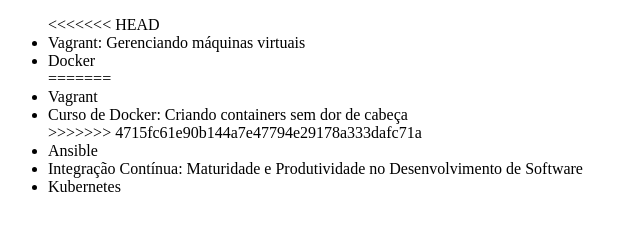
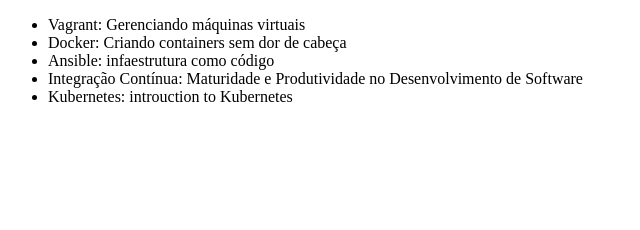
Before and after one commit to CamejoFrancisco/alura-git, a plain HTML site: page index.html in a window 1280 px wide. Shown: the whole page, without its empty margins (0-640 px from the left). Drawn offline with Linux system fonts and the light colour scheme.

Commit message:
Alterando o nome do curso de Kubernetes

```diff
--- a/index.html
+++ b/index.html
@@ -6,16 +6,11 @@
 </head>
 <body>
     <ul>
-<<<<<<< HEAD
         <li>Vagrant: Gerenciando máquinas virtuais</li>
-        <li>Docker</li>
-=======
-        <li>Vagrant</li>
-        <li>Curso de Docker: Criando containers sem dor de cabeça</li>
->>>>>>> 4715fc61e90b144a7e47794e29178a333dafc71a
-        <li>Ansible</li>
+        <li>Docker: Criando containers sem dor de cabeça</li>
+        <li>Ansible: infaestrutura como código</li>
         <li>Integração Contínua: Maturidade e Produtividade no Desenvolvimento de Software</li>
-		<li>Kubernetes</li>
+		<li>Kubernetes: introuction to Kubernetes</li>
     </ul>
 </body>
 </html>
```
